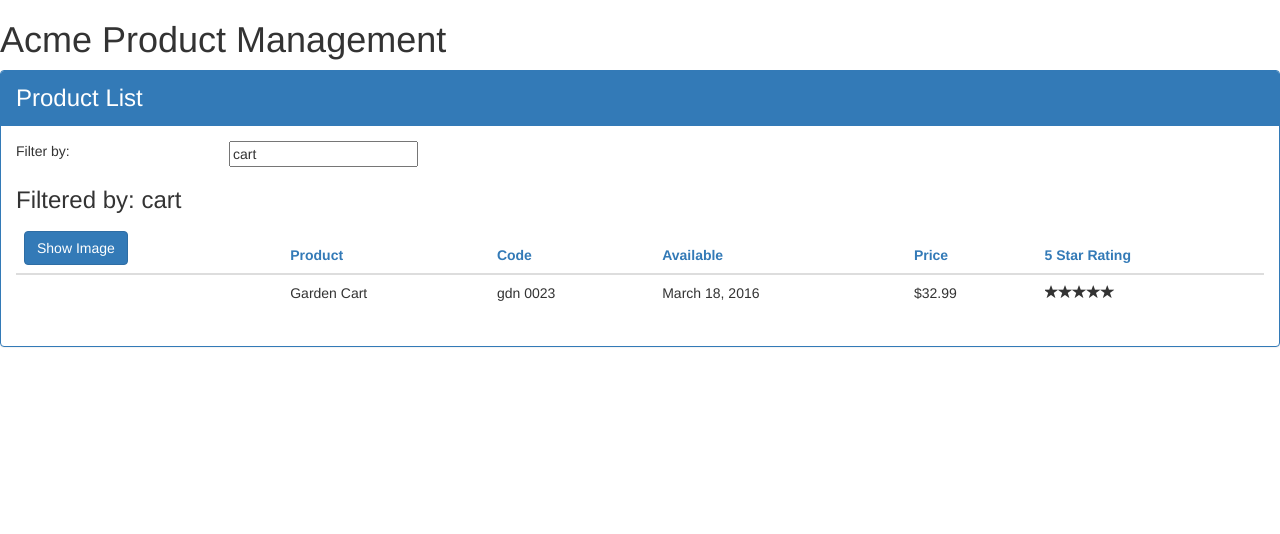
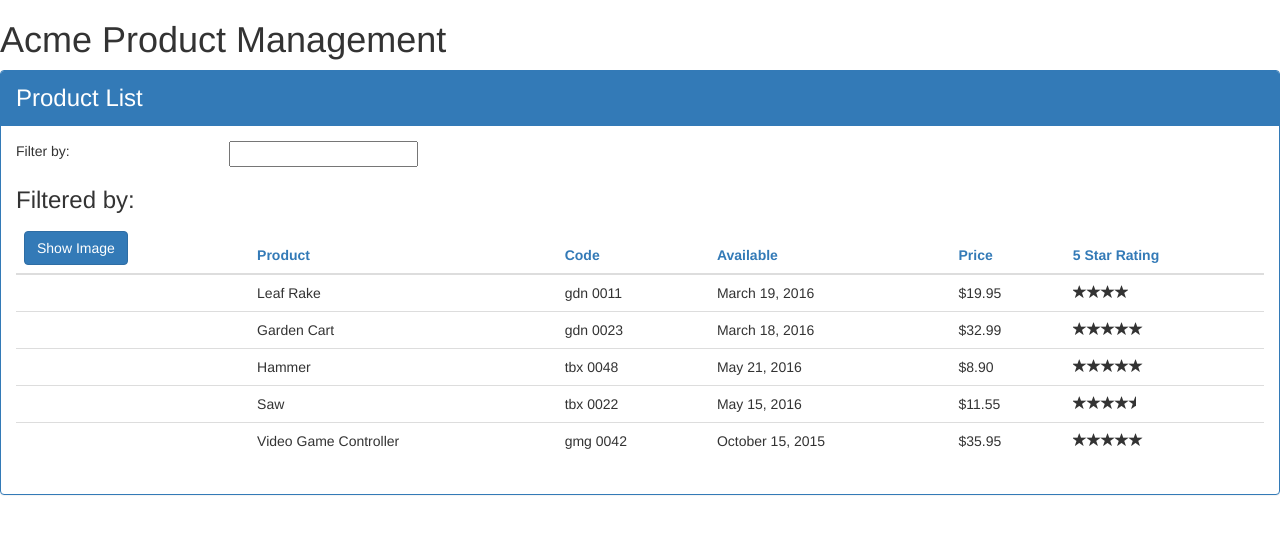
Before and after one commit to Thashin/Angular-GettingStarted, an Angular app in the folder APM/: page / in a window 1280 px wide. Shown: the top 534 px of the page. Built offline with nearby package versions, Linux system fonts and the light colour scheme.

Commit message:
Services and Dependency Injection

```diff
--- a/APM/src/app/app.component.ts
+++ b/APM/src/app/app.component.ts
@@ -1,4 +1,5 @@
 import {Component} from '@angular/core';
+import {ProductService} from './products/product.service';
 
 @Component({
   selector: 'pm-root',
@@ -7,7 +8,8 @@
     <h1>{{pageTitle}}</h1>
     <pm-products></pm-products>
   </div>
-`
+`,
+  providers: [ProductService]
 })
 export class AppComponent {
   pageTitle: string = 'Acme Product Management';
--- a/APM/src/app/products/product-list.component.ts
+++ b/APM/src/app/products/product-list.component.ts
@@ -1,5 +1,6 @@
 import {Component, OnInit} from '@angular/core';
 import {IProduct} from './product';
+import {ProductService} from './product.service';
 
 @Component({
   selector: 'pm-products',
@@ -22,61 +23,12 @@
     this.filteredProducts = this.listFilter ? this.performFilter(this.listFilter) :this.products;
   }
 
-  products: IProduct[] = [
-    {
-      "productId": 1,
-      "productName": "Leaf Rake",
-      "productCode": "GDN-0011",
-      "releaseDate": "March 19, 2016",
-      "description": "Leaf rake with 48-inch wooden handle.",
-      "price": 19.95,
-      "starRating": 3.2,
-      "imageUrl": "http://openclipart.org/image/300px/svg_to_png/26215/Anonymous_Leaf_Rake.png"
-    },
-    {
-      "productId": 2,
-      "productName": "Garden Cart",
-      "productCode": "GDN-0023",
-      "releaseDate": "March 18, 2016",
-      "description": "15 gallon capacity rolling garden cart",
-      "price": 32.99,
-      "starRating": 4.2,
-      "imageUrl": "http://openclipart.org/image/300px/svg_to_png/58471/garden_cart.png"
-    },
-    {
-      "productId": 5,
-      "productName": "Hammer",
-      "productCode": "TBX-0048",
-      "releaseDate": "May 21, 2016",
-      "description": "Curved claw steel hammer",
-      "price": 8.9,
-      "starRating": 4.8,
-      "imageUrl": "http://openclipart.org/image/300px/svg_to_png/73/rejon_Hammer.png"
-    },
-    {
-      "productId": 8,
-      "productName": "Saw",
-      "productCode": "TBX-0022",
-      "releaseDate": "May 15, 2016",
-      "description": "15-inch steel blade hand saw",
-      "price": 11.55,
-      "starRating": 3.7,
-      "imageUrl": "http://openclipart.org/image/300px/svg_to_png/27070/egore911_saw.png"
-    },
-    {
-      "productId": 10,
-      "productName": "Video Game Controller",
-      "productCode": "GMG-0042",
-      "releaseDate": "October 15, 2015",
-      "description": "Standard two-button video game controller",
-      "price": 35.95,
-      "starRating": 4.6,
-      "imageUrl": "http://openclipart.org/image/300px/svg_to_png/120337/xbox-controller_01.png"
-    }
-  ];
-  constructor() {
-    this.filteredProducts = this.products;
-    this.listFilter = 'cart';
+  products: IProduct[];
+
+  constructor(private _productService: ProductService) {
+
+    this.listFilter = '';
+
   }
 
   onRatingClicked(message: string): void {
@@ -87,7 +39,8 @@
   }
 
   ngOnInit(): void {
-    console.log('isOnInit');
+    this.products = this._productService.getProducts();
+    this.filteredProducts = this.products;
   }
 
   performFilter(filterBy: string ): IProduct[] {
--- /dev/null
+++ b/APM/src/app/products/product.service.ts
@@ -0,0 +1,60 @@
+import {Injectable} from '@angular/core';
+import {IProduct} from './product';
+
+@Injectable()
+export class ProductService {
+  getProducts(): IProduct[] {
+    return [
+      {
+        "productId": 1,
+        "productName": "Leaf Rake",
+        "productCode": "GDN-0011",
+        "releaseDate": "March 19, 2016",
+        "description": "Leaf rake with 48-inch wooden handle.",
+        "price": 19.95,
+        "starRating": 3.2,
+        "imageUrl": "http://openclipart.org/image/300px/svg_to_png/26215/Anonymous_Leaf_Rake.png"
+      },
+      {
+        "productId": 2,
+        "productName": "Garden Cart",
+        "productCode": "GDN-0023",
+        "releaseDate": "March 18, 2016",
+        "description": "15 gallon capacity rolling garden cart",
+        "price": 32.99,
+        "starRating": 4.2,
+        "imageUrl": "http://openclipart.org/image/300px/svg_to_png/58471/garden_cart.png"
+      },
+      {
+        "productId": 5,
+        "productName": "Hammer",
+        "productCode": "TBX-0048",
+        "releaseDate": "May 21, 2016",
+        "description": "Curved claw steel hammer",
+        "price": 8.9,
+        "starRating": 4.8,
+        "imageUrl": "http://openclipart.org/image/300px/svg_to_png/73/rejon_Hammer.png"
+      },
+      {
+        "productId": 8,
+        "productName": "Saw",
+        "productCode": "TBX-0022",
+        "releaseDate": "May 15, 2016",
+        "description": "15-inch steel blade hand saw",
+        "price": 11.55,
+        "starRating": 3.7,
+        "imageUrl": "http://openclipart.org/image/300px/svg_to_png/27070/egore911_saw.png"
+      },
+      {
+        "productId": 10,
+        "productName": "Video Game Controller",
+        "productCode": "GMG-0042",
+        "releaseDate": "October 15, 2015",
+        "description": "Standard two-button video game controller",
+        "price": 35.95,
+        "starRating": 4.6,
+        "imageUrl": "http://openclipart.org/image/300px/svg_to_png/120337/xbox-controller_01.png"
+      }
+    ];
+  }
+}
--- a/APM/src/app/shared/star.component.ts
+++ b/APM/src/app/shared/star.component.ts
@@ -1,5 +1,4 @@
 import {Component, EventEmitter, Input, OnChanges, Output} from '@angular/core';
-import {selector} from 'rxjs/operator/publish';
 
 @Component({
   selector: 'pm-star',
```
